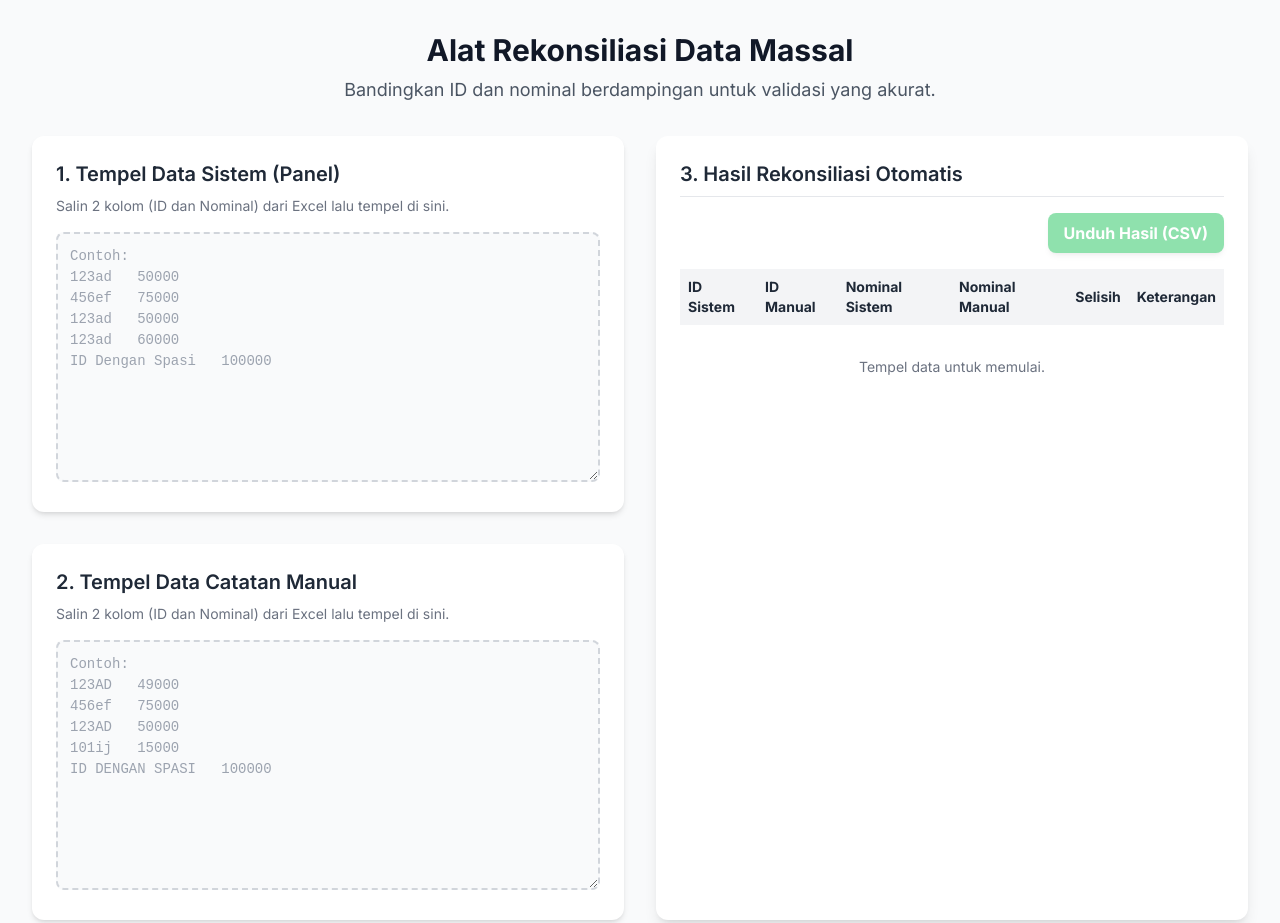
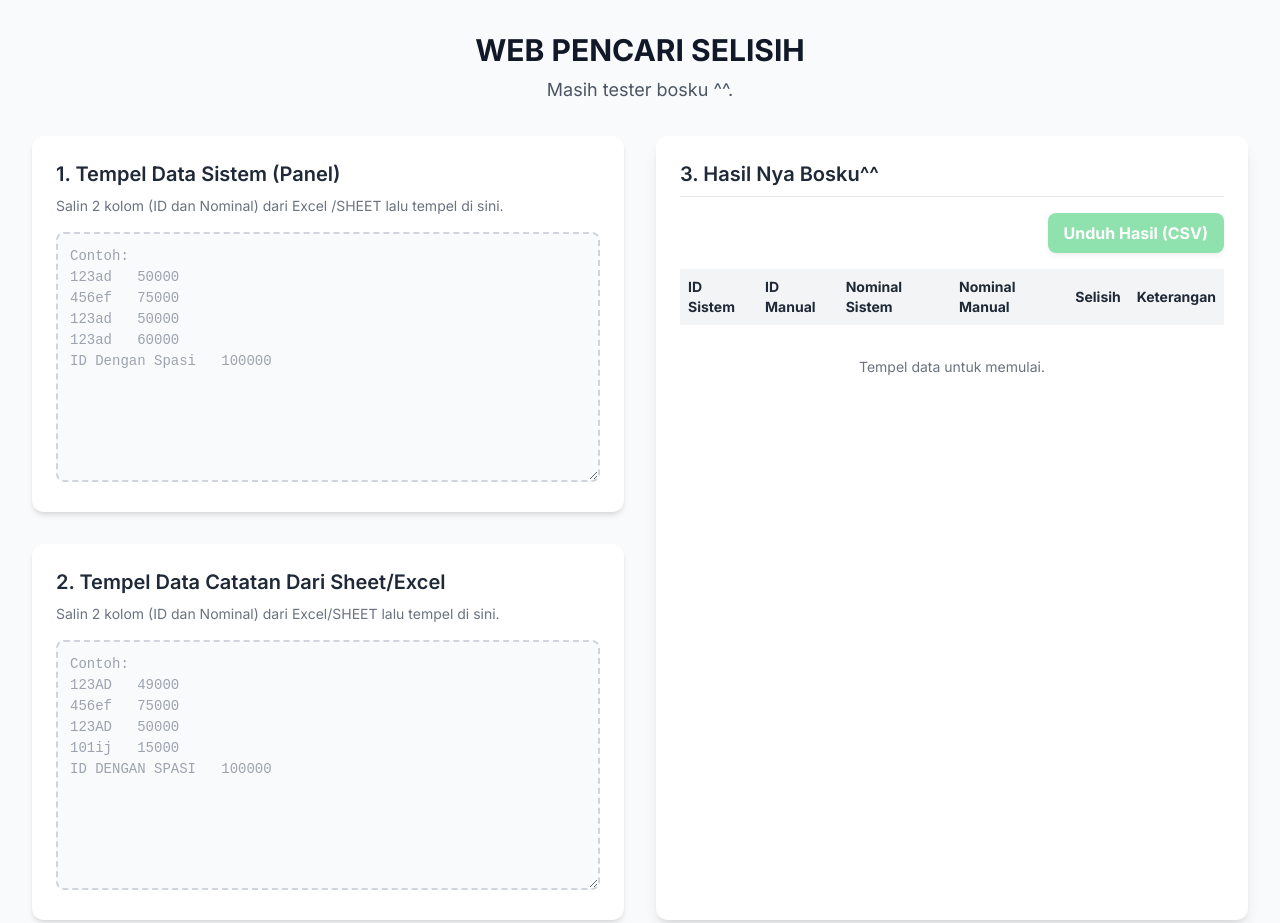
Before and after one commit to leoiio780/selisihio, a plain HTML site: page index.html in a window 1280 px wide. Shown: the top 923 px of the page. Drawn offline with nearby package versions, Linux system fonts and the light colour scheme.

Commit message:
Update index.html

```diff
--- a/index.html
+++ b/index.html
@@ -3,7 +3,7 @@
 <head>
     <meta charset="UTF-8">
     <meta name="viewport" content="width=device-width, initial-scale=1.0">
-    <title>Alat Rekonsiliasi Data (Perbandingan ID) - Optimized & Duplicates Handled</title>
+    <title>WEB CARI SELISIH BY LEO (Perbandingan ID) - Optimized & Duplicates Handled</title>
     <script src="https://cdn.tailwindcss.com"></script>
     <link href="https://fonts.googleapis.com/css2?family=Inter:wght@400;500;600;700&display=swap" rel="stylesheet">
     <style>
@@ -42,8 +42,8 @@
 
     <div class="max-w-screen-xl mx-auto">
         <header class="text-center mb-8">
-            <h1 class="text-3xl font-bold text-gray-900">Alat Rekonsiliasi Data Massal</h1>
-            <p class="mt-2 text-lg text-gray-600">Bandingkan ID dan nominal berdampingan untuk validasi yang akurat.</p>
+            <h1 class="text-3xl font-bold text-gray-900">WEB PENCARI SELISIH</h1>
+            <p class="mt-2 text-lg text-gray-600">Masih tester bosku ^^.</p>
         </header>
 
         <div class="grid grid-cols-1 lg:grid-cols-2 gap-8">
@@ -52,21 +52,21 @@
                 <!-- Data Sistem -->
                 <div class="bg-white p-6 rounded-xl shadow-md">
                     <h2 class="text-xl font-semibold mb-2">1. Tempel Data Sistem (Panel)</h2>
-                    <p class="text-sm text-gray-500 mb-4">Salin 2 kolom (ID dan Nominal) dari Excel lalu tempel di sini.</p>
+                    <p class="text-sm text-gray-500 mb-4">Salin 2 kolom (ID dan Nominal) dari Excel /SHEET lalu tempel di sini.</p>
                     <textarea id="sistem-data" class="textarea-data" placeholder="Contoh:&#10;123ad   50000&#10;456ef   75000&#10;123ad   50000 &#10;123ad   60000 &#10;ID Dengan Spasi   100000"></textarea>
                 </div>
 
                 <!-- Data Manual -->
                 <div class="bg-white p-6 rounded-xl shadow-md">
-                    <h2 class="text-xl font-semibold mb-2">2. Tempel Data Catatan Manual</h2>
-                    <p class="text-sm text-gray-500 mb-4">Salin 2 kolom (ID dan Nominal) dari Excel lalu tempel di sini.</p>
+                    <h2 class="text-xl font-semibold mb-2">2. Tempel Data Catatan Dari Sheet/Excel</h2>
+                    <p class="text-sm text-gray-500 mb-4">Salin 2 kolom (ID dan Nominal) dari Excel/SHEET lalu tempel di sini.</p>
                     <textarea id="manual-data" class="textarea-data" placeholder="Contoh:&#10;123AD   49000&#10;456ef   75000&#10;123AD   50000&#10;101ij   15000&#10;ID DENGAN SPASI   100000"></textarea>
                 </div>
             </div>
 
             <!-- Kolom Hasil Rekonsiliasi -->
             <div class="bg-white p-6 rounded-xl shadow-lg">
-                <h2 class="text-xl font-semibold mb-4 border-b pb-2">3. Hasil Rekonsiliasi Otomatis</h2>
+                <h2 class="text-xl font-semibold mb-4 border-b pb-2">3. Hasil Nya Bosku^^</h2>
                 <div class="flex justify-end mb-4">
                     <button id="download-csv" class="bg-green-500 hover:bg-green-600 text-white font-bold py-2 px-4 rounded-lg shadow-md transition duration-300 ease-in-out">
                         Unduh Hasil (CSV)
```
